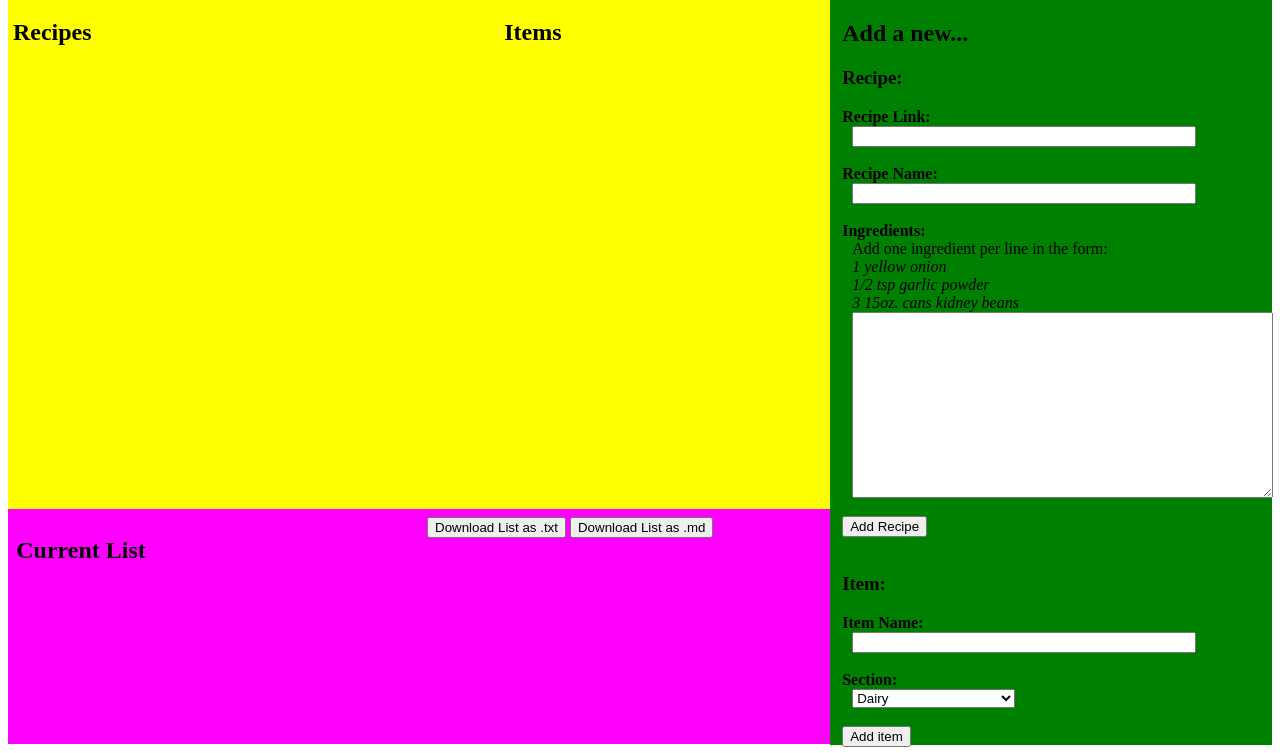
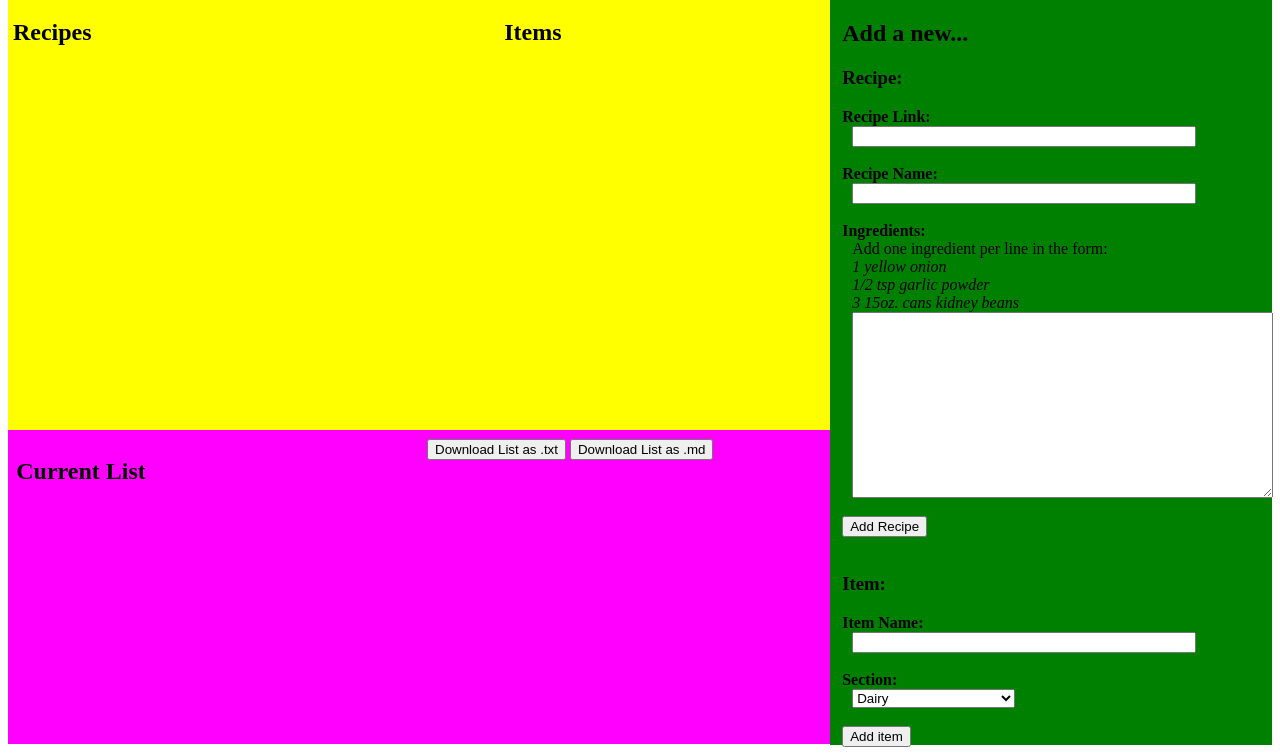
Before and after one commit to mes258/recipeManager, a website: page index.html in a window 1280 px wide. Shown: the part 48-801 px from the top of the page. Drawn offline with nearby package versions, Linux system fonts and the light colour scheme.

Commit message:
lists now scroll

```diff
--- a/public/style.css
+++ b/public/style.css
@@ -14,14 +14,14 @@
 #lists{
   background-color: yellow;
   width: 65%;
-  height: 65%;
+  height: 55%;
   float: left;
 }
 
 #finalListDiv{
   background-color: magenta;
   width: 65%;
-  height: 30%;
+  height: 40%;
   float: left;
 }
 
@@ -50,12 +50,16 @@
   /* background-color: orange; */
   width: 60%;
   float: left;
+  height: 100%;
+  overflow: auto;
 }
 
 #itemList{
   /* background-color: yellow; */
   width: 40%;
   margin-left: 60%;
+  height: 100%;
+  overflow: auto;
 }
 
 #addNew{
```
